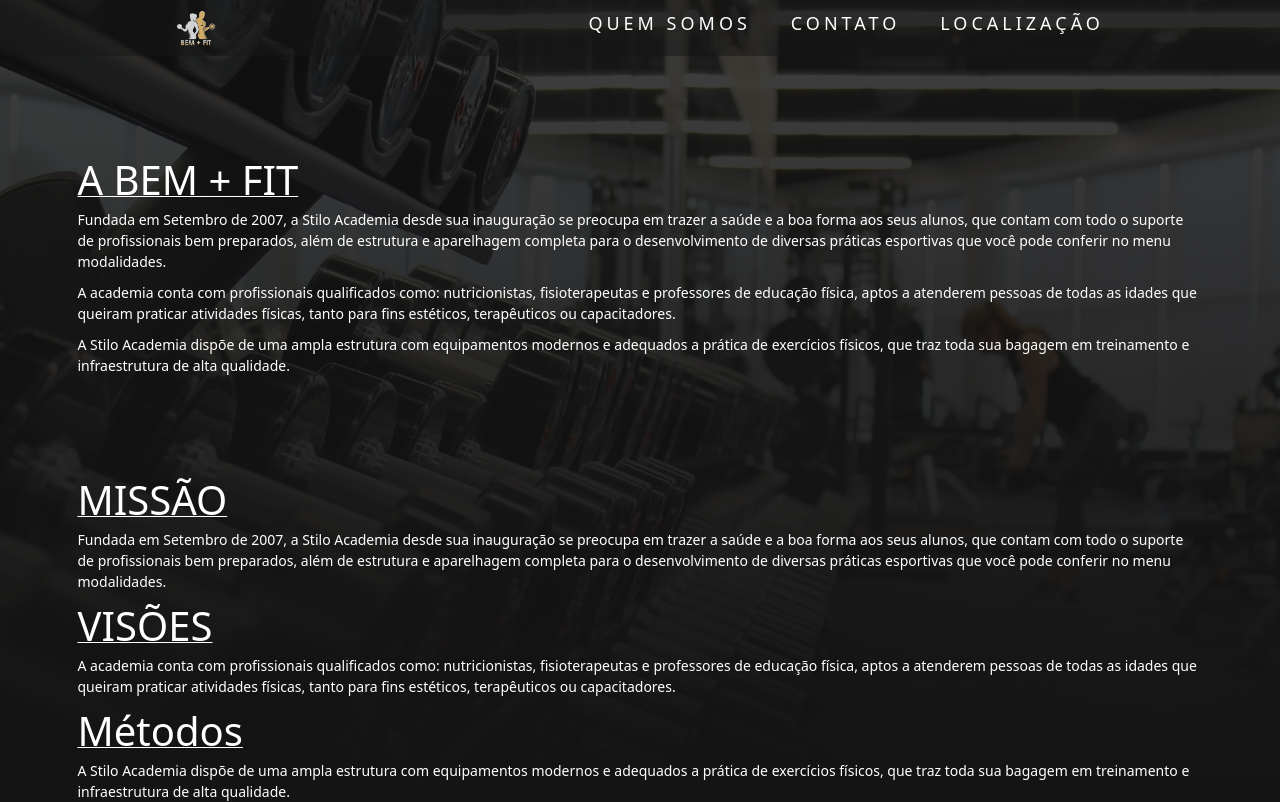
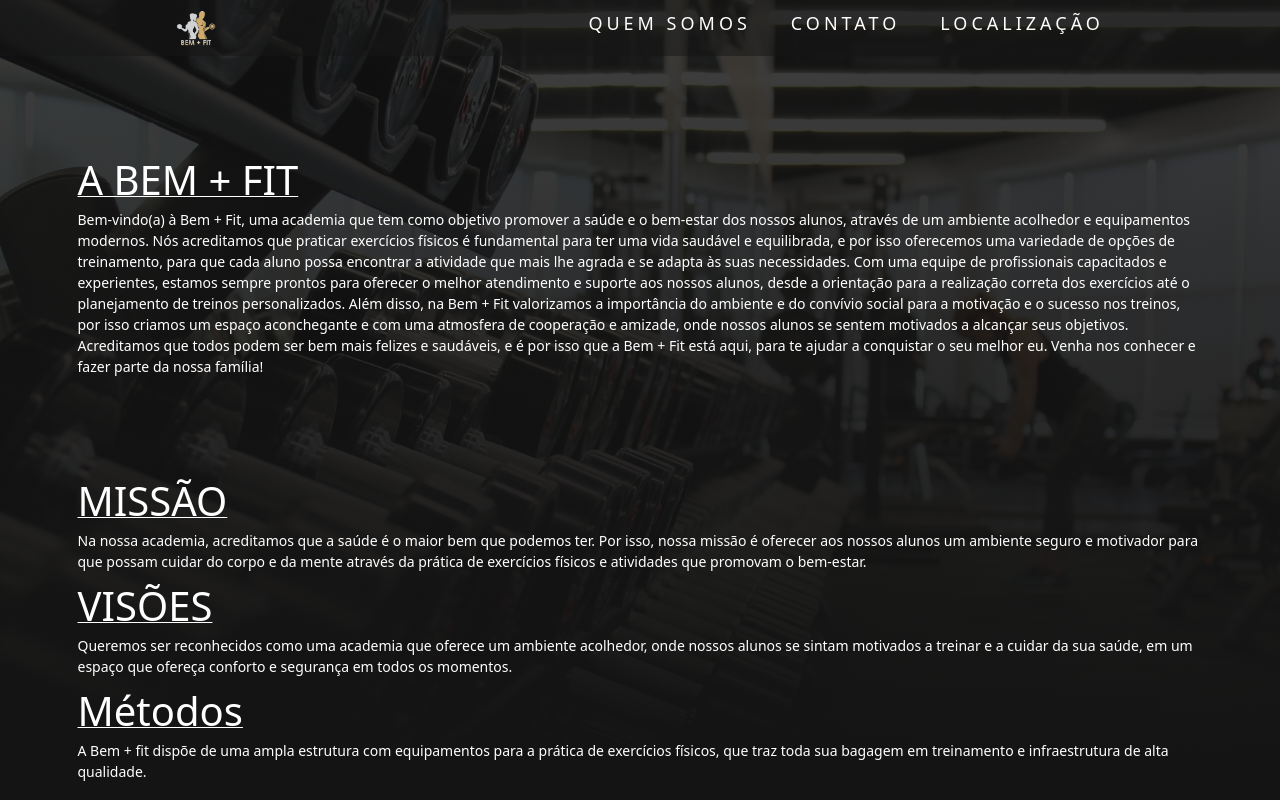
Before and after one commit to GustavoHenriqueDEV/AcademiaProject, a Vue app: page /aboutPage in a window 1280 px wide. Built offline with nearby package versions, Linux system fonts and the light colour scheme.

Commit message:
AboutATT

```diff
--- a/src/views/aboutPage.vue
+++ b/src/views/aboutPage.vue
@@ -19,17 +19,23 @@
    <main>
    <div class="container" >
     <div class="content-about"><h1 class="h1-about">A BEM + FIT</h1></div>
-    <p class="content-about2">Fundada em Setembro de 2007, a Stilo Academia desde sua inauguração se preocupa em trazer a saúde e a boa forma aos seus alunos, que contam com todo o suporte de profissionais bem preparados, além de estrutura e aparelhagem completa para o desenvolvimento de diversas práticas esportivas que você pode conferir no menu modalidades.</p>
-    <p class="content-about2">A academia conta com profissionais qualificados como: nutricionistas, fisioterapeutas e professores de educação física, aptos a atenderem pessoas de todas as idades que queiram praticar atividades físicas, tanto para fins estéticos, terapêuticos ou capacitadores.</p>
-    <p class="content-about2">A Stilo Academia dispõe de uma ampla estrutura com equipamentos modernos e adequados a prática de exercícios físicos, que traz toda sua bagagem em treinamento e infraestrutura de alta qualidade.</p>
+    <p class="content-about2">Bem-vindo(a) à Bem + Fit, uma academia que tem como objetivo promover a saúde e o bem-estar dos nossos alunos, através de um ambiente acolhedor e equipamentos modernos.
+
+Nós acreditamos que praticar exercícios físicos é fundamental para ter uma vida saudável e equilibrada, e por isso oferecemos uma variedade de opções de treinamento, para que cada aluno possa encontrar a atividade que mais lhe agrada e se adapta às suas necessidades.
+
+Com uma equipe de profissionais capacitados e experientes, estamos sempre prontos para oferecer o melhor atendimento e suporte aos nossos alunos, desde a orientação para a realização correta dos exercícios até o planejamento de treinos personalizados.
+
+Além disso, na Bem + Fit valorizamos a importância do ambiente e do convívio social para a motivação e o sucesso nos treinos, por isso criamos um espaço aconchegante e com uma atmosfera de cooperação e amizade, onde nossos alunos se sentem motivados a alcançar seus objetivos.
+
+Acreditamos que todos podem ser bem mais felizes e saudáveis, e é por isso que a Bem + Fit está aqui, para te ajudar a conquistar o seu melhor eu. Venha nos conhecer e fazer parte da nossa família!</p>
    </div>
    <div class="container" >
     <div class="content-about"><h1 class="h1-about">MISSÃO</h1></div>
-    <p class="content-about2">Fundada em Setembro de 2007, a Stilo Academia desde sua inauguração se preocupa em trazer a saúde e a boa forma aos seus alunos, que contam com todo o suporte de profissionais bem preparados, além de estrutura e aparelhagem completa para o desenvolvimento de diversas práticas esportivas que você pode conferir no menu modalidades.</p>
+    <p class="content-about2">Na nossa academia, acreditamos que a saúde é o maior bem que podemos ter. Por isso, nossa missão é oferecer aos nossos alunos um ambiente seguro e motivador para que possam cuidar do corpo e da mente através da prática de exercícios físicos e atividades que promovam o bem-estar.</p>
     <div class="content-about"><h1 class="h1-about">VISÕES</h1></div>
-    <p class="content-about2">A academia conta com profissionais qualificados como: nutricionistas, fisioterapeutas e professores de educação física, aptos a atenderem pessoas de todas as idades que queiram praticar atividades físicas, tanto para fins estéticos, terapêuticos ou capacitadores.</p>
+    <p class="content-about2">Queremos ser reconhecidos como uma academia que oferece um ambiente acolhedor, onde nossos alunos se sintam motivados a treinar e a cuidar da sua saúde, em um espaço que ofereça conforto e segurança em todos os momentos.</p>
     <div class="content-about"><h1 class="h1-about">Métodos</h1></div>
-    <p class="content-about2">A Stilo Academia dispõe de uma ampla estrutura com equipamentos modernos e adequados a prática de exercícios físicos, que traz toda sua bagagem em treinamento e infraestrutura de alta qualidade.</p>
+    <p class="content-about2">A Bem + fit dispõe de uma ampla estrutura com equipamentos para a prática de exercícios físicos, que traz toda sua bagagem em treinamento e infraestrutura de alta qualidade.</p>
    </div>
     </main>
 </div>
```
